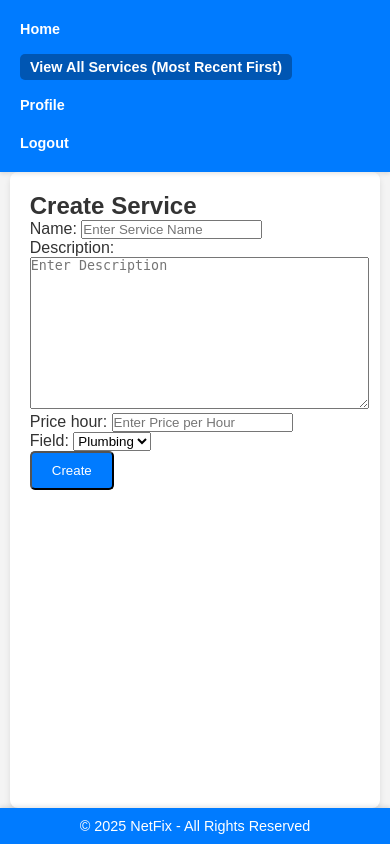
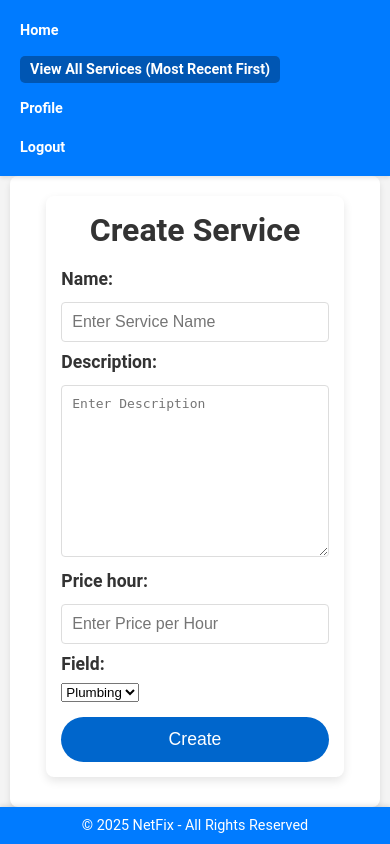
Before and after one commit to cliffdoyle/netfix, a Django app: page /services/create/ in a window 390 px wide. Run offline with Django 3.2, Linux system fonts and the light colour scheme; a user stored in the database is signed in; data comes from the database, SQL or seed files in the repository; both versions use the stored data as it was after the commit.

Commit message:
Add css styling to service creation page

```diff
--- a/services/templates/services/service_create.html
+++ b/services/templates/services/service_create.html
@@ -1,13 +1,17 @@
-<!-- filepath: /home/cliff/netfix/services/templates/services/create.html -->
 {% extends 'main/base.html' %}
 {% load static %}
 {% block title %}Create Service{% endblock %}
 {% block content %}
-    <link rel="stylesheet" type="text/css" href="{% static 'services/css/services.css' %}">
-    <h2>Create Service</h2>
-    <form method="post">
-        {% csrf_token %}
-        {{ form.as_p }}
-        <button type="submit" class="details-button">Create</button>
-    </form>
+    <link rel="stylesheet" type="text/css" href="{% static 'services/css/createservice.css' %}">
+
+    <div class="form-container">
+        <h2>Create Service</h2>
+        <form method="post" class="service-form">
+            {% csrf_token %}
+            <div class="form-group">
+                {{ form.as_p }}
+            </div>
+            <button type="submit" class="details-button">Create</button>
+        </form>
+    </div>
 {% endblock %}
--- /dev/null
+++ b/static/services/css/createservice.css
@@ -0,0 +1,133 @@
+/* General Styles for consistency across all forms */
+body {
+    font-family: 'Roboto', sans-serif;
+    background-color: #f4f4f4;
+    margin: 0;
+    padding: 0;
+}
+
+h2 {
+    font-size: 2em;
+    color: #333;
+    text-align: center;
+    margin-bottom: 20px;
+}
+
+.form-container {
+    width: 100%;
+    max-width: 600px;
+    margin: 0 auto;
+    padding: 20px;
+    background-color: white;
+    border-radius: 8px;
+    box-shadow: 0 4px 10px rgba(0, 0, 0, 0.1);
+}
+
+.service-form {
+    display: flex;
+    flex-direction: column;
+}
+
+.form-group {
+    margin-bottom: 15px;
+}
+
+/* Style form fields */
+input[type="text"], input[type="number"], input[type="email"], textarea {
+    width: 100%;
+    padding: 10px;
+    margin: 5px 0 15px 0;
+    border: 1px solid #ddd;
+    border-radius: 4px;
+    font-size: 1em;
+}
+
+input[type="text"]:focus, input[type="number"]:focus, input[type="email"]:focus, textarea:focus {
+    border-color: #0066cc;
+    outline: none;
+}
+
+textarea {
+    resize: vertical;
+    min-height: 100px;
+}
+
+/* Button styling */
+.details-button {
+    background-color: #0066cc;
+    color: white;
+    border: none;
+    padding: 12px 25px;
+    font-size: 1.1em;
+    cursor: pointer;
+    border-radius: 30px; /* Make the button more rounded */
+    transition: background-color 0.3s ease, transform 0.2s ease;
+}
+
+/* Hover effect for the button */
+.details-button:hover {
+    background-color: #005bb5;
+    transform: scale(1.05); /* Slight scaling effect on hover */
+}
+
+/* Responsive Design */
+@media (max-width: 768px) {
+    .form-container {
+        width: 90%;
+        padding: 15px;
+    }
+}
+
+/* Label Styling */
+label {
+    font-size: 1.1em; /* Slightly larger font for readability */
+    color: #333; /* Dark color for contrast */
+    font-weight: bold; /* Bold for emphasis */
+    margin-bottom: 8px; /* Add space between the label and input field */
+    display: block; /* Makes the label block-level element, so it occupies full width */
+    text-align: left;
+    transition: color 0.3s ease;
+}
+
+/* When focusing on the input field, change label color */
+input[type="text"]:focus + label,
+input[type="email"]:focus + label,
+input[type="number"]:focus + label,
+textarea:focus + label {
+    color: #0066cc; /* Blue color when the user focuses on the field */
+}
+
+/* Label Hover Effect */
+input[type="text"]:hover + label,
+input[type="email"]:hover + label,
+input[type="number"]:hover + label,
+textarea:hover + label {
+    color: #005bb5; /* Darker shade of blue on hover */
+}
+
+/* Input fields style */
+input[type="text"], input[type="number"], input[type="email"], textarea {
+    width: 100%;
+    padding: 10px;
+    margin: 5px 0 15px 0;
+    border: 1px solid #ddd;
+    border-radius: 4px;
+    font-size: 1em;
+}
+
+/* For input focus effect */
+input[type="text"]:focus, input[type="email"]:focus, input[type="number"]:focus, textarea:focus {
+    border-color: #0066cc;
+    outline: none;
+}
+
+/* Adding a slight margin to inputs */
+input[type="text"], input[type="number"], input[type="email"], textarea {
+    margin-bottom: 10px; /* Space between input and button */
+}
+
+/* Additional styling for textarea to make it more user-friendly */
+textarea {
+    resize: vertical;
+    min-height: 100px;
+}
--- a/users/templates/users/register.html
+++ b/users/templates/users/register.html
@@ -3,6 +3,7 @@
 {% block title %}
   User Type
 {% endblock %}
+<link rel="stylesheet" type="text/css" href="{% static 'users/register.css' %}">
 
 {% block content %}
   <div class="register-container1">
```
Also changed, not shown: static/users/register.css (added, +108 -0 lines), db.sqlite3.
